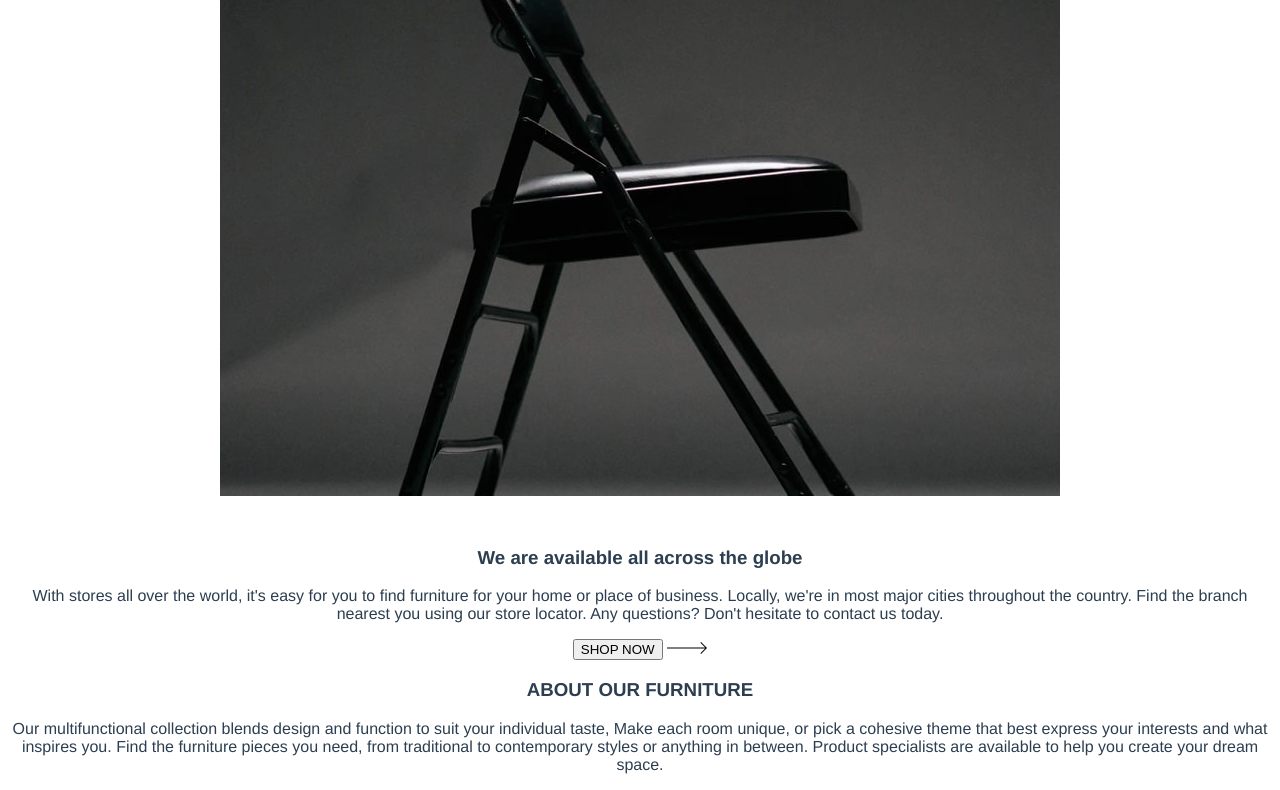
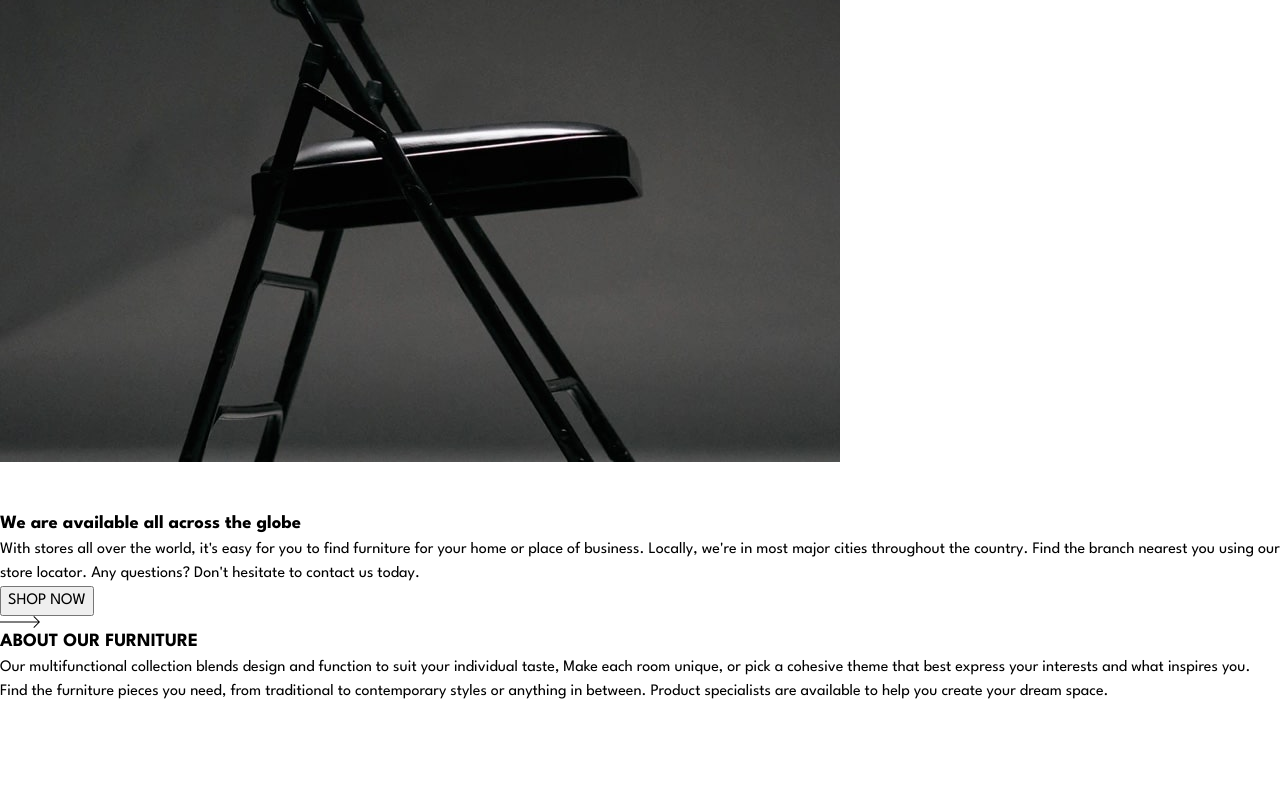
Before and after one commit to MarwenLabidi/ROOM-HOMEPAGE, a website built with Vite: page index.html in a window 1280 px wide. Shown: the part 1296-2086 px from the top of the page. After the commit the page ends 2000 px from the top, so only its background shows below. Built offline with nearby package versions, Linux system fonts and the light colour scheme; some packages are replaced by stand-ins of ours.

Commit message:
💄 setup style files :[reset.css][varriables.css][base.css]

```diff
--- a/index.html
+++ b/index.html
@@ -6,6 +6,10 @@
   <link rel="icon" type="image/svg+xml" href="favicon.svg" />
   <meta name="viewport" content="width=device-width, initial-scale=1.0" />
   <title>Vite App</title>
+  <link rel="preconnect" href="https://fonts.googleapis.com">
+  <link rel="preconnect" href="https://fonts.gstatic.com" crossorigin>
+  <link href="https://fonts.googleapis.com/css2?family=League+Spartan:wght@100;400;500;700&display=swap"
+    rel="stylesheet">
 </head>
 
 <body>
--- /dev/null
+++ b/src/css/base.css
@@ -0,0 +1,3 @@
+body {
+	font-family: var(--ff_Spartan);
+}
--- a/src/css/reset.css
+++ b/src/css/reset.css
@@ -0,0 +1,55 @@
+/* Box sizing rules */
+*,
+*::before,
+*::after {
+	box-sizing: border-box;
+}
+
+/* Remove default margin */
+body,
+h1,
+h2,
+h3,
+h4,
+p,
+figure,
+blockquote,
+dl,
+dd {
+	margin: 0;
+}
+
+/* Remove list styles on ul, ol elements with a list role, which suggests default styling will be removed */
+ul[role='list'],
+ol[role='list'] {
+	list-style: none;
+}
+
+/* Set core root defaults */
+html:focus-within {
+	scroll-behavior: smooth;
+}
+
+/* Set core body defaults */
+body {
+	min-height: 100vh;
+	text-rendering: optimizeSpeed;
+	line-height: 1.5;
+}
+
+
+
+/* Make images easier to work with */
+img,
+picture {
+	max-width: 100%;
+	display: block;
+}
+
+/* Inherit fonts for inputs and buttons */
+input,
+button,
+textarea,
+select {
+	font: inherit;
+}
--- a/src/css/varriables.css
+++ b/src/css/varriables.css
@@ -0,0 +1,14 @@
+:root{
+	/* fonts varriables */
+	--ff_Spartan:'League Spartan', sans-serif;
+
+	/* colors variables */
+	--clr_Gray-100:hsl(0, 0%, 63%);
+	--clr_Gray-200:hsl(0, 0%, 27%);
+	--clr_Black:hsl(0, 0%, 0%);
+	--clr_White:hsl(0, 0%, 100%);
+}
+
+@custom-media --small (width <= 400px);
+@custom-media --tablets (width <= 700px);
+@custom-media --desktop (width >= 900px);
--- a/style.css
+++ b/style.css
@@ -1,8 +1,3 @@
-#app {
-  font-family: Avenir, Helvetica, Arial, sans-serif;
-  -webkit-font-smoothing: antialiased;
-  -moz-osx-font-smoothing: grayscale;
-  text-align: center;
-  color: #2c3e50;
-  margin-top: 60px;
-}
+@import"./src/css/reset.css";
+@import"./src/css/varriables.css";
+@import"./src/css/base.css";
```
